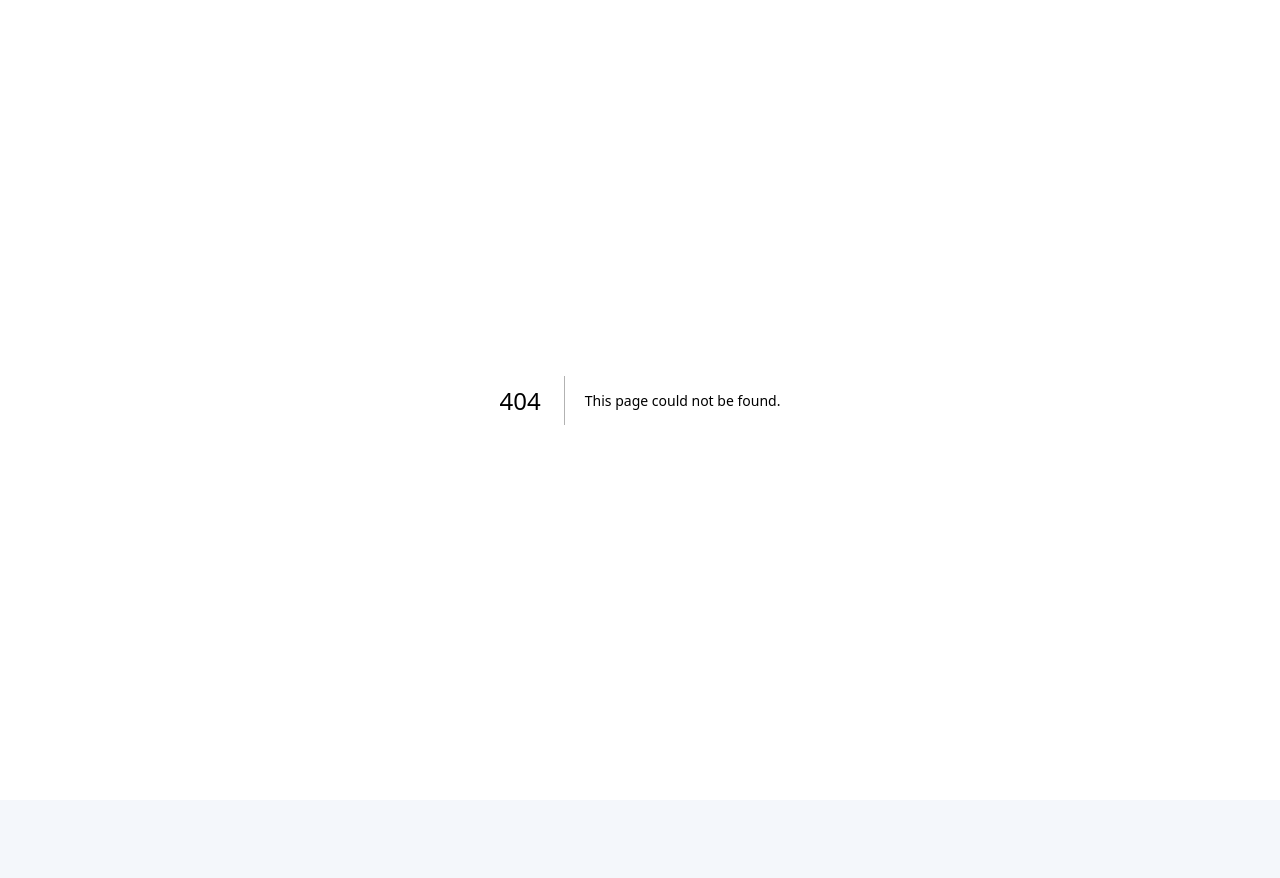
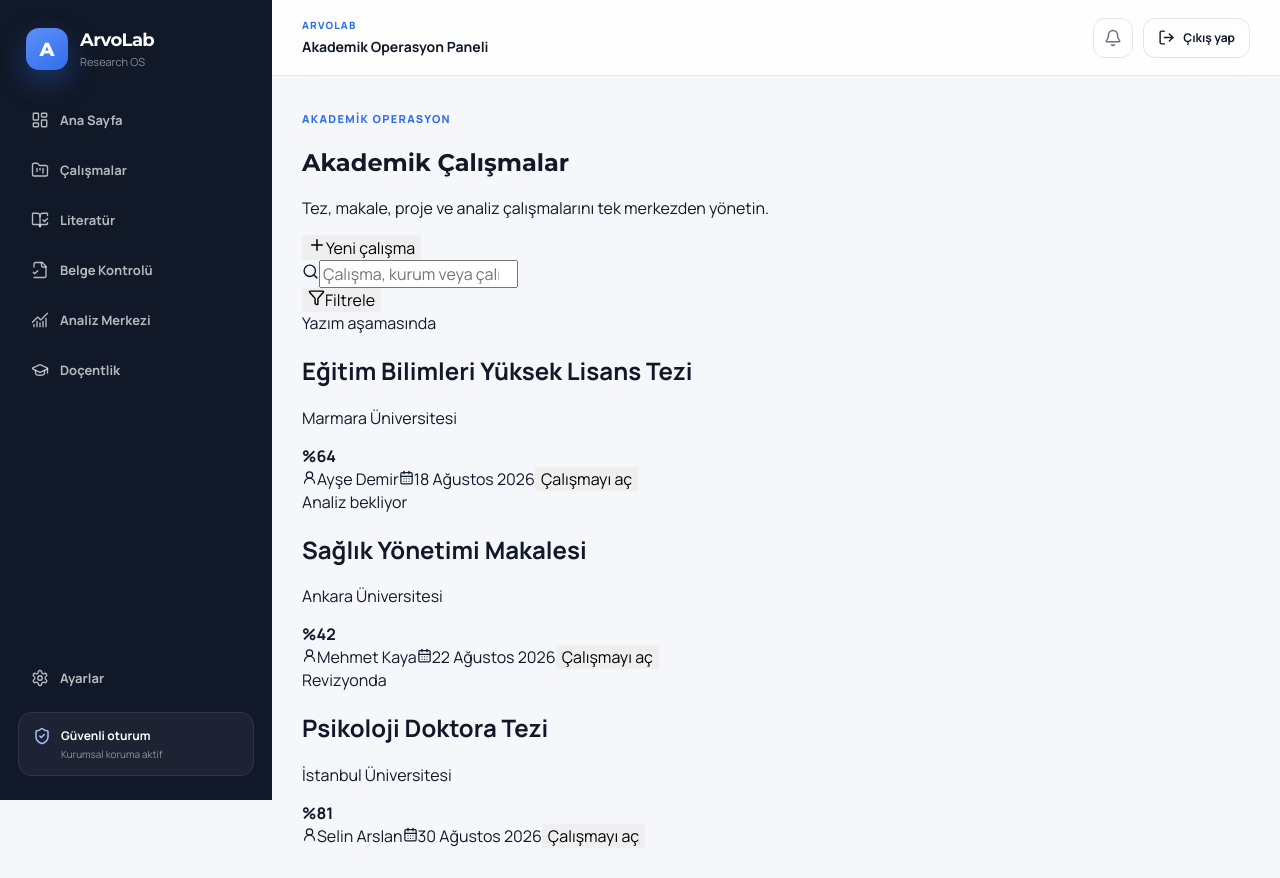
Before and after one commit to buraker1903be-star/ArvoLab, a Next.js app: page /dashboard/projects in a window 1280 px wide. Before the commit this address had no page. Before the commit the page ends 800 px from the top, so only its background shows below. Built offline with nearby package versions, Linux system fonts and the light colour scheme.

Commit message:
feat: add academic projects module page

```diff
--- /dev/null
+++ b/app/dashboard/projects/page.tsx
@@ -0,0 +1,89 @@
+import { CalendarDays, Filter, Plus, Search, UserRound } from "lucide-react";
+
+const projects = [
+  {
+    title: "Eğitim Bilimleri Yüksek Lisans Tezi",
+    institution: "Marmara Üniversitesi",
+    owner: "Ayşe Demir",
+    status: "Yazım aşamasında",
+    dueDate: "18 Ağustos 2026",
+    progress: 64,
+  },
+  {
+    title: "Sağlık Yönetimi Makalesi",
+    institution: "Ankara Üniversitesi",
+    owner: "Mehmet Kaya",
+    status: "Analiz bekliyor",
+    dueDate: "22 Ağustos 2026",
+    progress: 42,
+  },
+  {
+    title: "Psikoloji Doktora Tezi",
+    institution: "İstanbul Üniversitesi",
+    owner: "Selin Arslan",
+    status: "Revizyonda",
+    dueDate: "30 Ağustos 2026",
+    progress: 81,
+  },
+];
+
+export default function ProjectsPage() {
+  return (
+    <main className="dashboard-page">
+      <section className="projects-header">
+        <div>
+          <span className="dashboard-kicker">Akademik operasyon</span>
+          <h1 className="brand-type">Akademik Çalışmalar</h1>
+          <p>Tez, makale, proje ve analiz çalışmalarını tek merkezden yönetin.</p>
+        </div>
+        <button type="button" className="projects-primary-button">
+          <Plus size={18} />
+          Yeni çalışma
+        </button>
+      </section>
+
+      <section className="projects-toolbar">
+        <div className="projects-search">
+          <Search size={17} />
+          <input type="search" placeholder="Çalışma, kurum veya çalışan ara" />
+        </div>
+        <button type="button" className="projects-filter-button">
+          <Filter size={17} />
+          Filtrele
+        </button>
+      </section>
+
+      <section className="projects-list" aria-label="Akademik çalışma listesi">
+        {projects.map((project) => (
+          <article className="project-card" key={project.title}>
+            <div className="project-card-main">
+              <div>
+                <span className="project-status">{project.status}</span>
+                <h2>{project.title}</h2>
+                <p>{project.institution}</p>
+              </div>
+              <div className="project-progress" aria-label={`İlerleme yüzde ${project.progress}`}>
+                <strong>%{project.progress}</strong>
+                <div className="project-progress-track">
+                  <span style={{ width: `${project.progress}%` }} />
+                </div>
+              </div>
+            </div>
+
+            <div className="project-card-meta">
+              <span>
+                <UserRound size={15} />
+                {project.owner}
+              </span>
+              <span>
+                <CalendarDays size={15} />
+                {project.dueDate}
+              </span>
+              <button type="button">Çalışmayı aç</button>
+            </div>
+          </article>
+        ))}
+      </section>
+    </main>
+  );
+}
```
